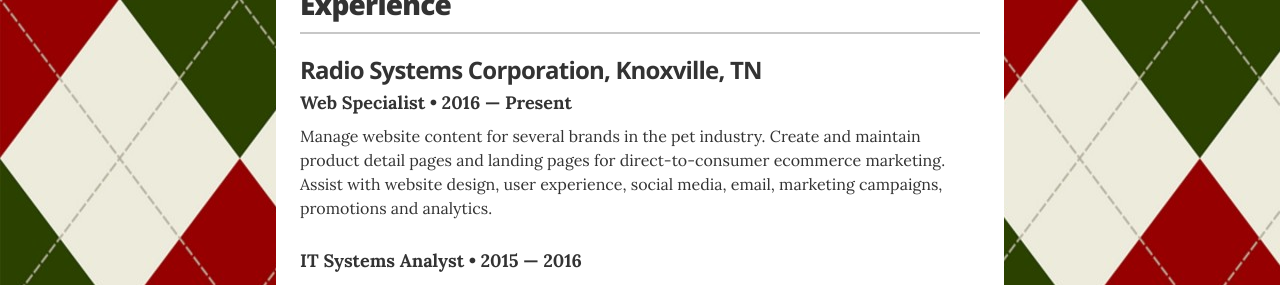
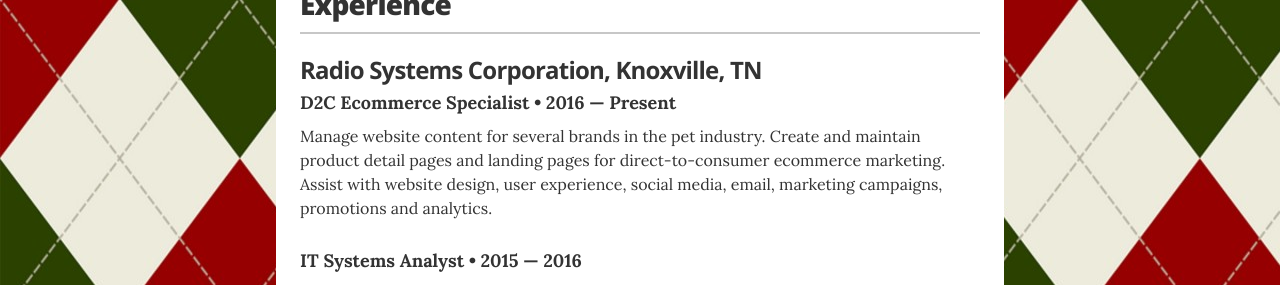
Before and after one commit to bbooker5/about, a Jekyll site: the page built from index.html, in a window 1280 px wide and 900 px high, scrolled down 312 px, cut to the strip 169-900 px from the top of the window. Shown: the top 285 px of the strip. Built offline with Jekyll 4.4.1, drawn with Linux system fonts in a browser that asks for light colours.

Commit message:
Update experience.yml

```diff
--- a/_data/experience.yml
+++ b/_data/experience.yml
@@ -1,6 +1,6 @@
 # Jobs
 - company: Radio Systems Corporation, Knoxville, TN
-  position: Web Specialist
+  position: D2C Ecommerce Specialist
   duration: 2016 &mdash; Present
   summary: Manage website content for several brands in the pet industry. Create and maintain product detail pages and landing pages for direct-to-consumer ecommerce marketing. Assist with website design, user experience, social media, email, marketing campaigns, promotions and analytics.
 
```
